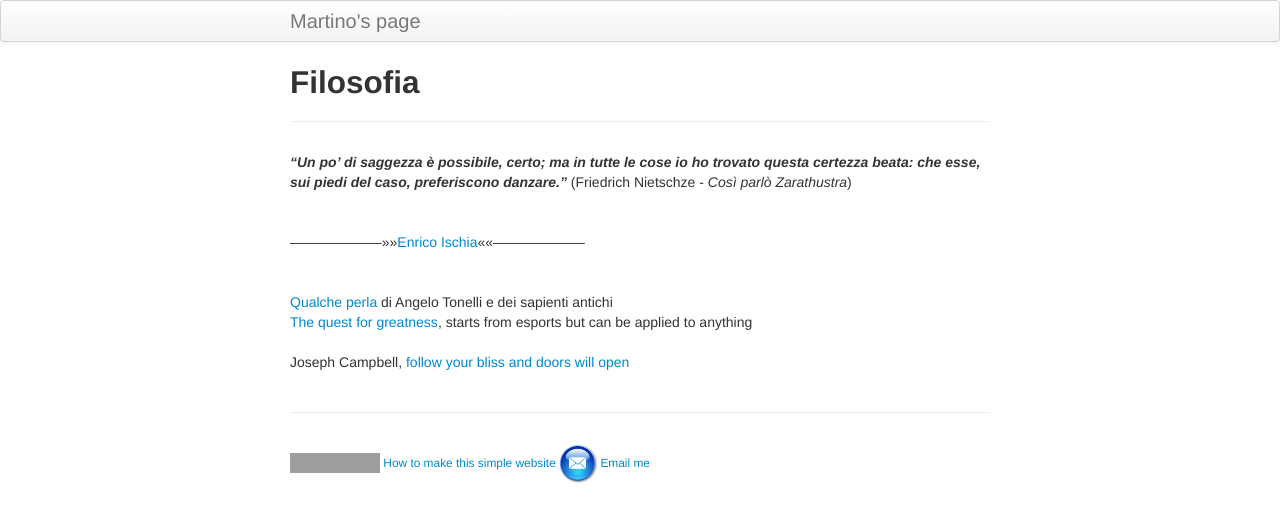
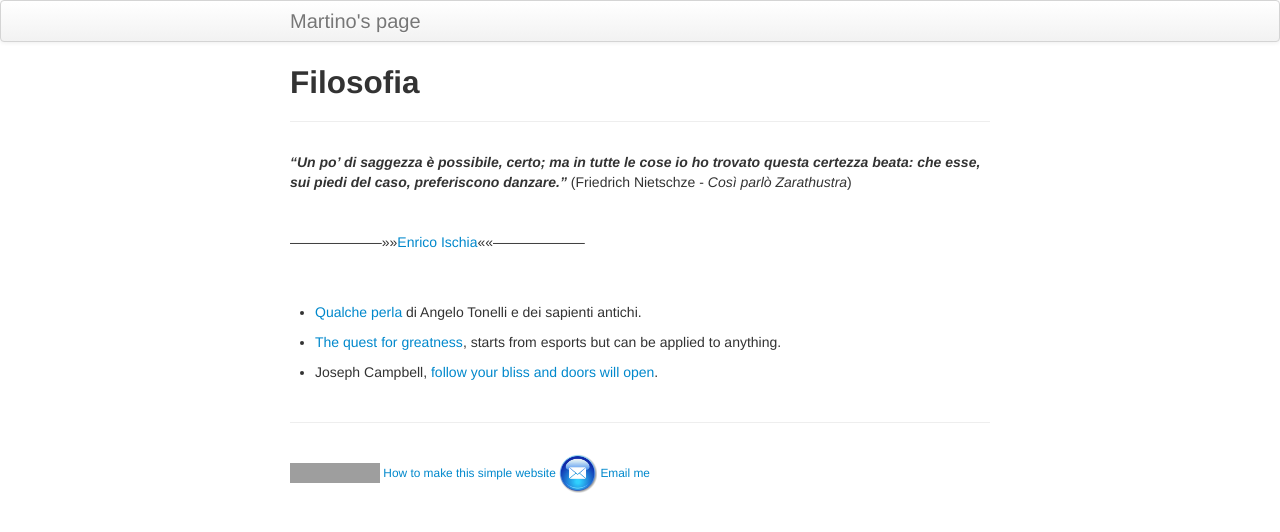
Before and after one commit to martinoischia/first-web-page, a Jekyll site: the page built from pages/filosofia.md, in a window 1280 px wide. Shown: the top 532 px of the page. Built offline with Jekyll 4.4.1, drawn with Linux system fonts in a browser that asks for light colours; grey boxes are pictures that could not be loaded.

Commit message:
prova make

```diff
--- a/pages/filosofia.md
+++ b/pages/filosofia.md
@@ -8,15 +8,14 @@ description:
 ---
 
 __*"Un po’ di saggezza è possibile, certo; ma in tutte le cose io ho trovato questa certezza beata:
- che esse, sui piedi del caso, preferiscono danzare."*__  (Friedrich Nietschze - *Così parlò Zarathustra*)
+ che esse, sui piedi del caso, preferiscono danzare."*__  (Friedrich Nietschze - *Così parlò Zarathustra*)\\
 \\
 \\
+-------------------->>>>[Enrico Ischia](filosofia/enrico ischia.html)<<<<--------------------\\
 \\
--------------------->>>>[Enrico Ischia](filosofia/enrico ischia.html)<<<<-------------------- \\
-\\
-\\
-[Qualche perla](https://www.youtube.com/watch?v=VT4itFozNU0) di Angelo Tonelli e dei sapienti antichi
-\\
-[The quest for greatness](https://youtu.be/3EcJvUseDXk), starts from esports but can be applied to anything\\
-\\
-Joseph Campbell, [follow your bliss and doors will open](https://youtu.be/cP1dnBONkG8)
+&nbsp;
+- [Qualche perla](https://www.youtube.com/watch?v=VT4itFozNU0) di Angelo Tonelli e dei sapienti antichi.
+
+- [The quest for greatness](https://youtu.be/3EcJvUseDXk), starts from esports but can be applied to anything.
+
+- Joseph Campbell, [follow your bliss and doors will open](https://youtu.be/cP1dnBONkG8).
```
Also changed, not shown: pages/filosofia/enrico ischia.md (+3 -2 lines), pages/music.md (+1 -1 lines), pages/university.md (+3 -2 lines), 1 other file.
